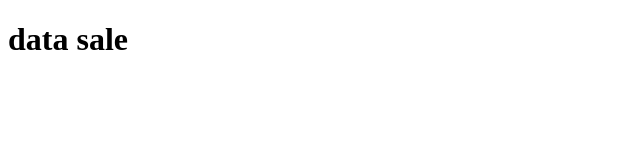
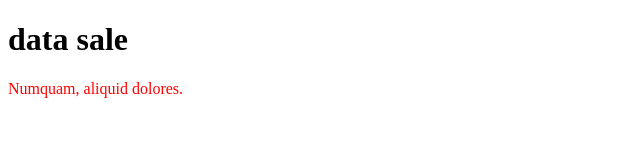
Before and after one commit to Dnoven/Oven-project, a plain HTML site: page index.html in a window 1280 px wide. Shown: the whole page, without its empty margins (0-640 px from the left). Drawn offline with Linux system fonts and the light colour scheme.

Commit message:
add report sale

```diff
--- a/index.html
+++ b/index.html
@@ -4,8 +4,14 @@
     <meta charset="UTF-8">
     <meta name="viewport" content="width=device-width, initial-scale=1.0">
     <title>Document</title>
+    <style>
+        p{
+            color: red;
+        }
+    </style>
 </head>
 <body>
     <h1>data sale</h1>
+    <p> Numquam, aliquid dolores.</p>
 </body>
 </html>
```
